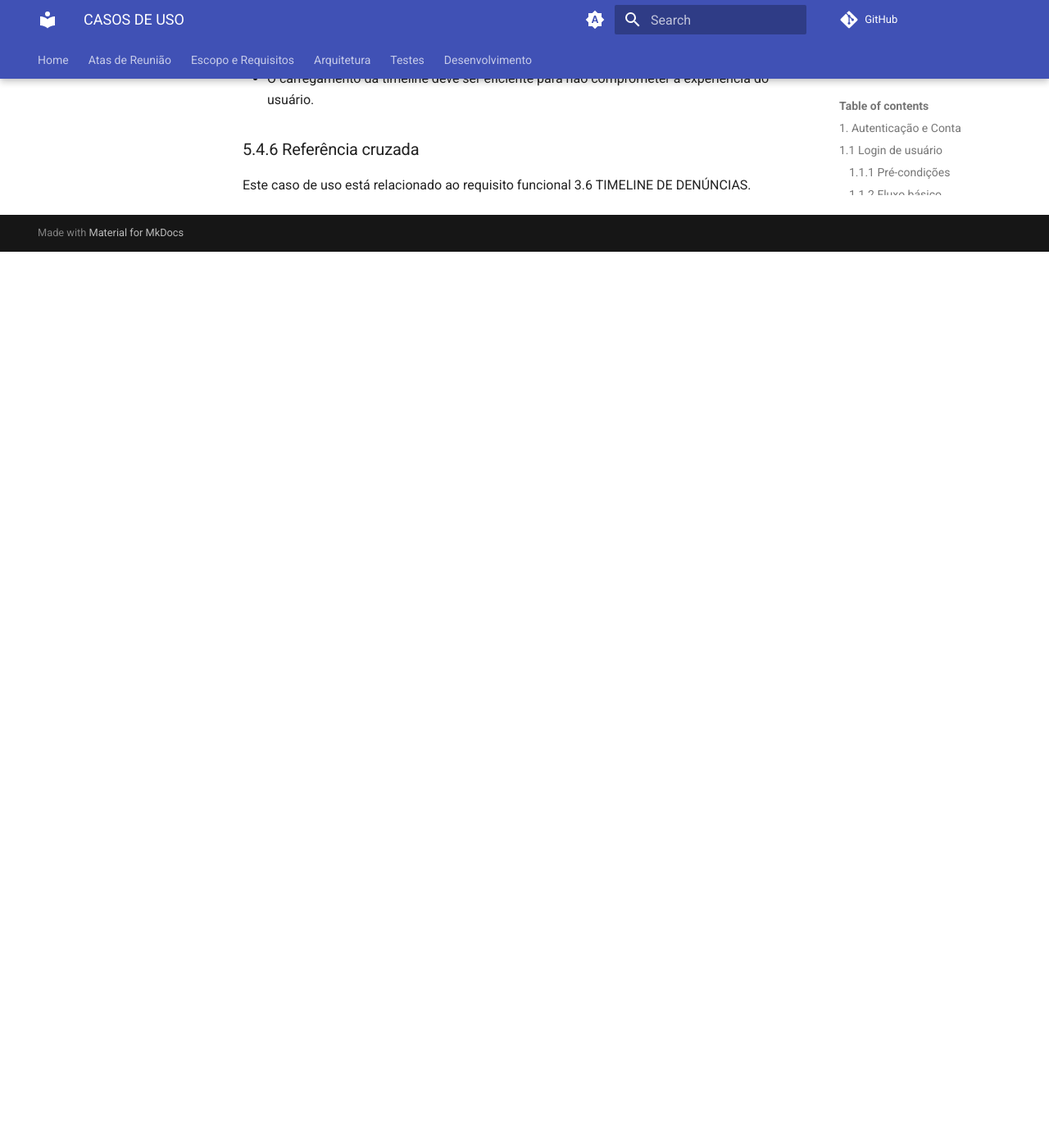
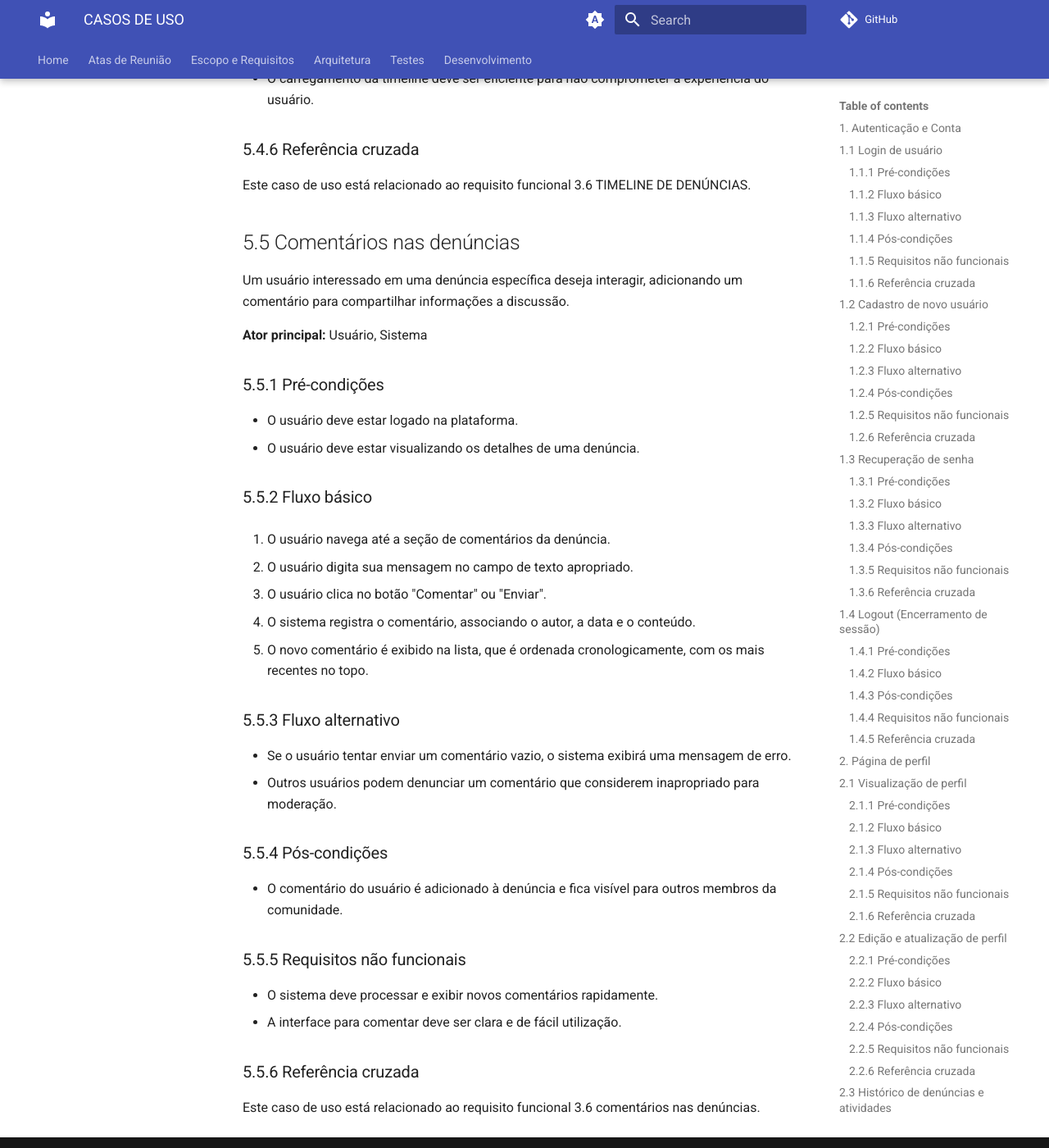
Before and after one commit to fga-eps-mds/2025.2-Valhalla-Docs, an MkDocs documentation site: the page built from docs/escopo-requisitos/Casos_de_uso.md, in a window 1280 px wide and 1400 px high, scrolled down 22264 px. Shown: the whole window at 82% size. Built offline with MkDocs 1.6.1 and Material for MkDocs 9.7.7, drawn with Linux system fonts in a browser that asks for light colours; comment, search, counter and statistics services are not loaded; before the commit the page ends 22571 px from its top, so only the background shows below that.

Commit message:
doc - adiciona 18º caso de uso

```diff
--- a/docs/escopo-requisitos/Casos_de_uso.md
+++ b/docs/escopo-requisitos/Casos_de_uso.md
@@ -581,3 +581,34 @@ O usuário visualiza em uma linha do tempo todas as denúncias publicadas, orden
 
 ### 5.4.6 Referência cruzada
 Este caso de uso está relacionado ao requisito funcional 3.6 TIMELINE DE DENÚNCIAS.
+
+## 5.5 Comentários nas denúncias
+Um usuário interessado em uma denúncia específica deseja interagir, adicionando um comentário para compartilhar informações a discussão.
+
+**Ator principal:** Usuário, Sistema
+
+### 5.5.1 Pré-condições
+- O usuário deve estar logado na plataforma.
+- O usuário deve estar visualizando os detalhes de uma denúncia.
+
+### 5.5.2 Fluxo básico
+1. O usuário navega até a seção de comentários da denúncia.
+
+2. O usuário digita sua mensagem no campo de texto apropriado.
+3. O usuário clica no botão "Comentar" ou "Enviar".
+4. O sistema registra o comentário, associando o autor, a data e o conteúdo.
+5. O novo comentário é exibido na lista, que é ordenada cronologicamente, com os mais recentes no topo.
+
+### 5.5.3 Fluxo alternativo
+- Se o usuário tentar enviar um comentário vazio, o sistema exibirá uma mensagem de erro.
+- Outros usuários podem denunciar um comentário que considerem inapropriado para moderação.
+
+### 5.5.4 Pós-condições
+- O comentário do usuário é adicionado à denúncia e fica visível para outros membros da comunidade.
+
+### 5.5.5 Requisitos não funcionais
+- O sistema deve processar e exibir novos comentários rapidamente.
+- A interface para comentar deve ser clara e de fácil utilização.
+
+### 5.5.6 Referência cruzada
+Este caso de uso está relacionado ao requisito funcional 3.6 comentários nas denúncias.
```
